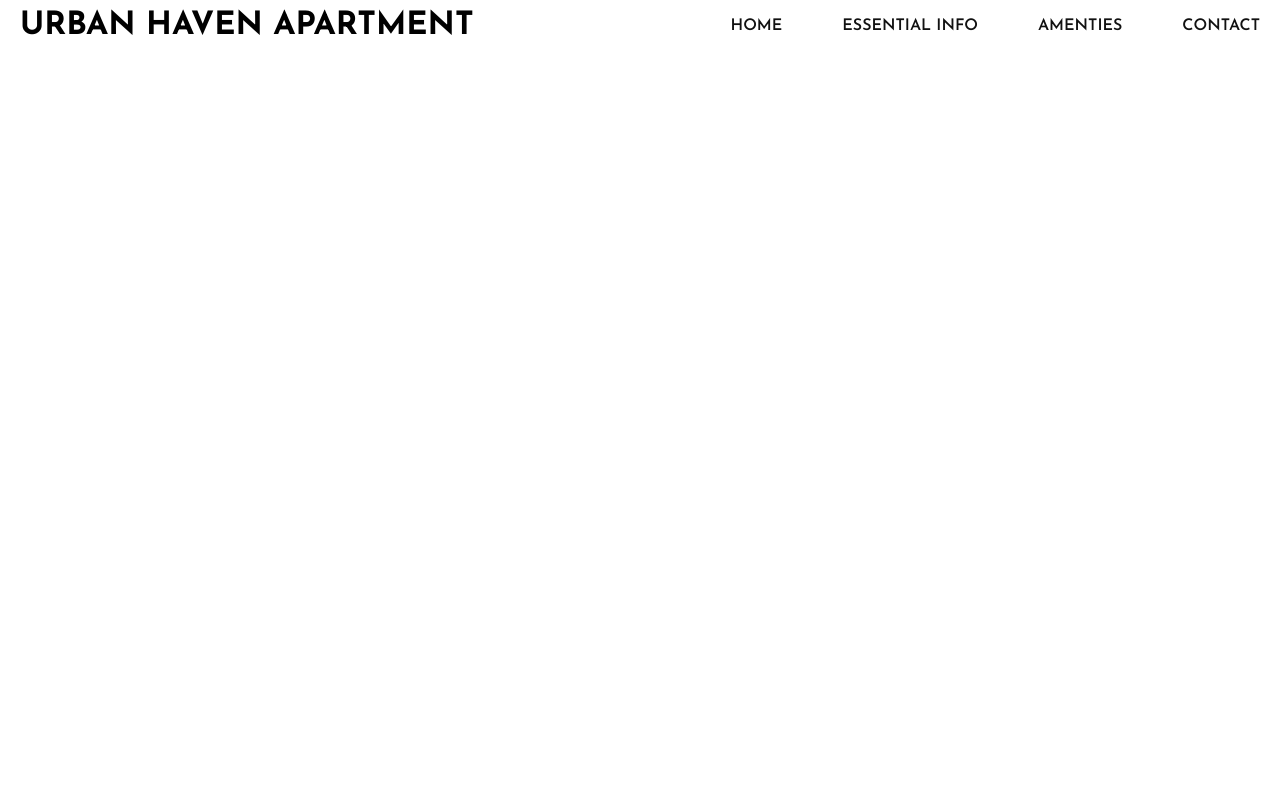
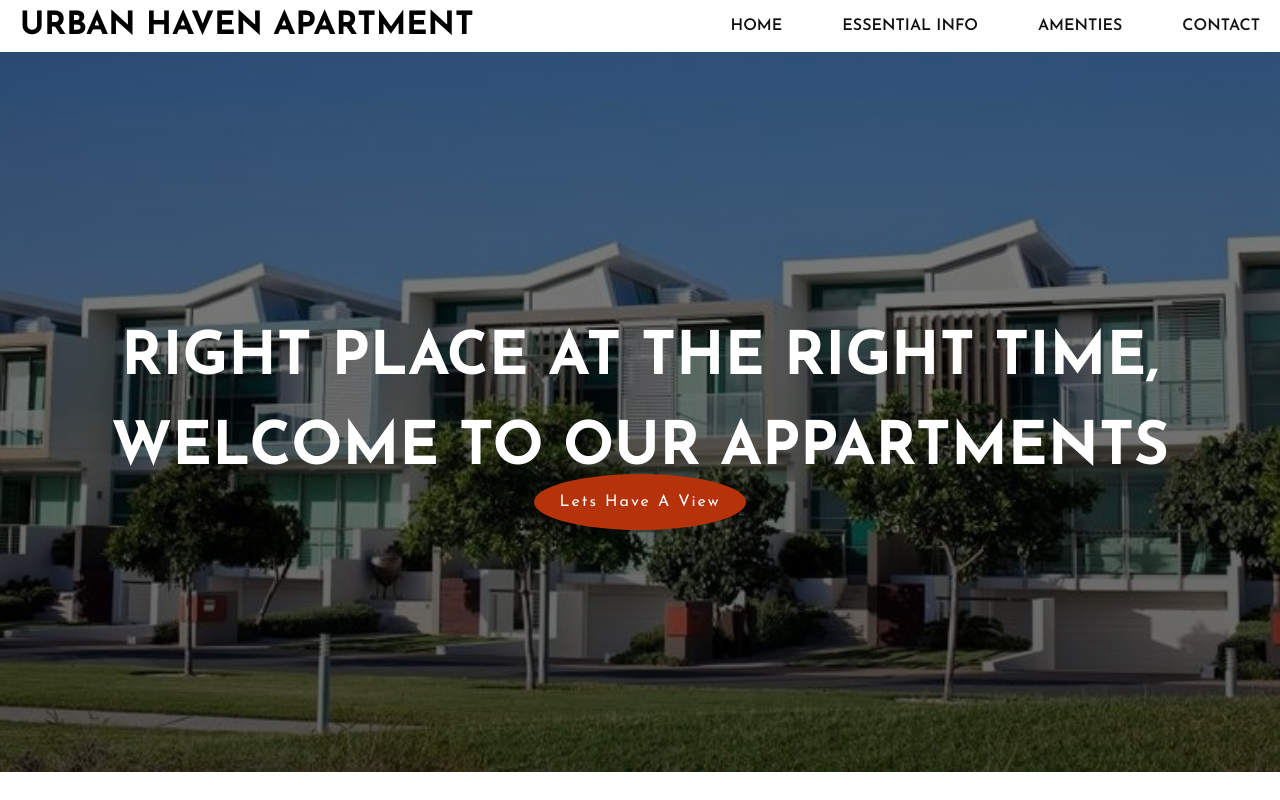
Before and after one commit to movinshedy/URBAN-HAVEN-APARTMENT, a plain HTML site: page INDEX.HTML in a window 1280 px wide. Drawn offline with Linux system fonts and the light colour scheme.

Commit message:
build the hero section

```diff
--- a/INDEX.HTML
+++ b/INDEX.HTML
@@ -8,6 +8,7 @@
 </head>
 
 <body>
+    <!--Header section-->
     <header class="header">
         <h1 class="logo"> URBAN HAVEN APARTMENT</h1>
         <nav class="header-nav">
@@ -27,6 +28,16 @@
             </ol>
         </nav>
      </header>
+     <!--end of Header-->
+
+     <!--hero-->
+     <section class="hero-section">
+        <div class="textbox">
+            <h2 class="hero-title">Right place at the right time, Welcome to our appartments</h2>
+            <a href="#" class="hero-link">Lets have a view</a>
+        </div>
+     </section>
+     <!--end of hero-->
 
 </body>
 </html>
--- a/style.css
+++ b/style.css
@@ -14,6 +14,7 @@ body {
 :root {
 --color-primary:hwb(14 4% 29%);
  --color-black: #111;
+ --color-white:#fff;
 
 }
 .header {
@@ -53,3 +54,33 @@ body {
 .header-nav-link:hover {
 color: var(--color-primary);
 }
+/* Hero section */
+.hero-section{
+  height: 90vh;
+  display: flex;
+  justify-content: center;
+  align-items: center;
+  background: linear-gradient(rgba(0,0,0,.5), rgba(0,0,0, .6)), url(./images/Apartments-Modern-Designcc3bcb9a-c576-48e4-8a7e-85919093ce36.jpg);
+  background-size: cover;
+  background-position: center;
+}
+.textbox{
+    text-align: center;
+
+}
+.hero-title{
+    color: var(--color-white);
+    font-size: 6rem;
+    text-transform: uppercase;
+    line-height: 1.5;
+}
+.hero-link{
+    color: var(--color-white);
+    text-decoration: none;
+    text-transform: capitalize;
+    letter-spacing: 2px;
+    background-color: var(--color-primary);
+    padding: 2rem 2.5rem;
+    border-radius: 50%;
+}
+/* end of Hero section */
```
Also changed, not shown: images/229017941.jpg (renamed from New folder/229017941.jpg), images/267386824.jpg (renamed from New folder/267386824.jpg), images/267386964.jpg (renamed from New folder/267386964.jpg), images/41083954.jpg (renamed from New folder/41083954.jpg), images/540219767.jpg (renamed from New folder/540219767.jpg), images/540219771.jpg (renamed from New folder/540219771.jpg), images/Apartments-Modern-Designcc3bcb9a-c576-48e4-8a7e-85919093ce36.jpg (renamed from New folder/Apartments-Modern-Designcc3bcb9a-c576-48e4-8a7e-85919093ce36.jpg).
